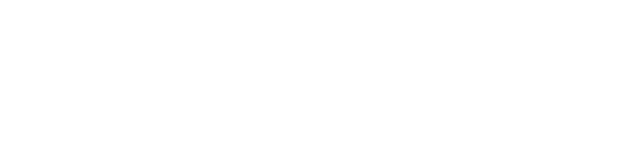
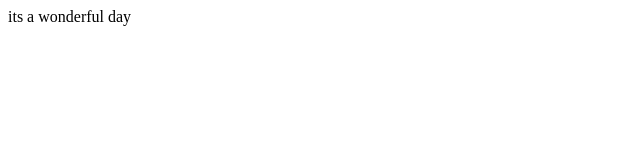
Before and after one commit to shreyaschaliha/coursera-test2, a plain HTML site: page site/index.html in a window 1280 px wide. Shown: the whole page, without its empty margins (0-640 px from the left). Drawn offline with Linux system fonts and the light colour scheme.

Commit message:
small addition to our page content

```diff
--- a/site/index.html
+++ b/site/index.html
@@ -4,6 +4,7 @@
 	<title>Hello coursers.. :-)</title>
 </head>
 <body>
+its a wonderful day
 
 </body>
 </html>
```
